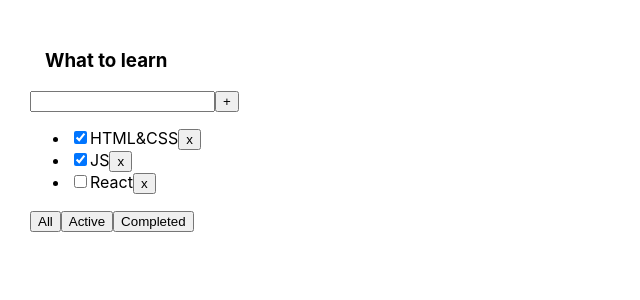
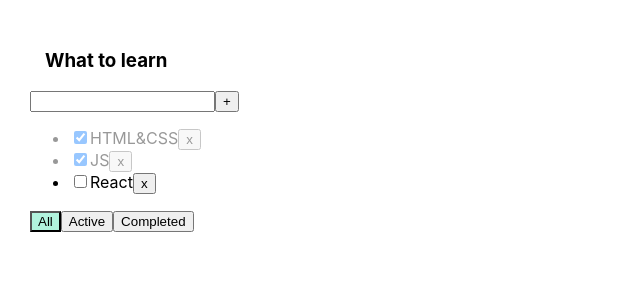
Before and after one commit to Maystrenko-Alex/TodoList, a React (Create React App) app: page / in a window 1280 px wide. Shown: the top 300 px of the page, without its empty margins (0-640 px from the left). Built offline with nearby package versions, Linux system fonts and the light colour scheme.

Commit message:
todolist l-4: conditional rendering, checkbox

```diff
--- a/src/App.css
+++ b/src/App.css
@@ -5,3 +5,12 @@
 .App h3 {
   padding-left: 15px;
 }
+.isDone {
+  opacity: 0.4;
+}
+.activeBtn {
+  background-color: rgb(177, 243, 221);
+}
+.error {
+  border: 2px solid red;
+}
--- a/src/App.tsx
+++ b/src/App.tsx
@@ -14,28 +14,24 @@ function App() {
     { id: v1(), title: "React", isDone: false }
   ])
 
-  // let addTask = (value: string) => {
-  //   let newTask = [...tasks];
-  //   const taskNew = { id: v1(), title: value, isDone: false};
-
-  //   return setTasks(newTask.push(taskNew));
-  // }
-
   let [filter, setFilter] = useState<'all' | 'active' | 'completed'>('all')
 
   const addTask = (newTitle: string) => {
     const newTask = {
-        id: v1(),
-        title: newTitle.trim(),
-        isDone: false
-      }
-      setTasks([newTask, ...tasks])
+      id: v1(),
+      title: newTitle.trim(),
+      isDone: false
     }
+    setTasks([newTask, ...tasks])
+  }
 
   const removeTask = (taskId: string) => {
     setTasks(tasks.filter(t => t.id !== taskId))
   }
 
+  const changeTaskStatus = (taskId: string, isDoneNew: boolean) => {
+    setTasks(tasks.map( t => t.id === taskId ? {...t, isDone: isDoneNew} : t));
+  }
   let tasksForRender = tasks
   if (filter === 'active') {
     tasksForRender = tasksForRender.filter(t => t.isDone === false)
@@ -52,9 +48,11 @@ function App() {
       <Todolist
         title={todoListTitle}
         tasks={tasksForRender}
+        filter={filter}
         addTask={addTask}
         removeTask={removeTask}
         changeFilter={changeFilter}
+        changeTaskStatus={changeTaskStatus}
       />
     </div>
   );
--- a/src/Todolist.tsx
+++ b/src/Todolist.tsx
@@ -4,9 +4,11 @@ import { FilterValuePropsType } from "./App";
 type PropsType = {
   title: string,
   tasks: Array<TaskType>
+  filter: FilterValuePropsType
   removeTask: (id: string) => void
   changeFilter: (filter: FilterValuePropsType) => void
   addTask: (title: string) => void
+  changeTaskStatus: (taskId: string, isDone: boolean) => void
 }
 
 export type TaskType = {
@@ -17,28 +19,51 @@ export type TaskType = {
 
 export const Todolist = (props: PropsType) => {
   const [titleInput, setTitleInput] = useState<string>(''); // state
+  const [error, setError] = useState<true | false>(false); //state
+
   const addTask = () => {
-    props.addTask(titleInput);
+    const trimmedTitleInput = titleInput.trim();
+    if (trimmedTitleInput) {
+      props.addTask(trimmedTitleInput);
+    } else {
+      setError(true);
+    }
     setTitleInput('');
   }
+
   const onKeyPressAdd = (e: KeyboardEvent<HTMLInputElement>) => {
     if (e.key === 'Enter') {
       addTask()
     }
   }
-  const changeTitle = (e: ChangeEvent<HTMLInputElement>) => setTitleInput(e.currentTarget.value);
+
+  const changeTitle = (e: ChangeEvent<HTMLInputElement>) => {
+    setTitleInput(e.currentTarget.value);
+    setError(false);
+  }
+
   const onClickHandler = (e: MouseEvent<HTMLButtonElement>) => addTask();
   const setAllFilterValue = () => props.changeFilter('all');
   const setActiveFilterValue = () => props.changeFilter('active');
   const setCompletedFilterValue = () => props.changeFilter('completed');
+  const getBtnActiveClass = (filter: FilterValuePropsType) => props.filter === filter? 'activeBtn' : '';
 
+  const errorMessage = error
+    ? <div style={{ color: 'red' }}>Title is required!</div>
+    : ''
   const tasksJSX = props.tasks.map(task => {
+    const changeStatus = (e: ChangeEvent<HTMLInputElement>)=> {
+      props.changeTaskStatus(task.id, e.currentTarget.checked)
+    }
+    const removeTask = () => props.removeTask(task.id);
     return (
-      <li key={task.id}>
+      <li key={task.id} className={task.isDone ? 'isDone' : ''}>
         <input
-          type="checkbox"
-          checked={task.isDone} />{task.title}
-        <button onClick={() => props.removeTask(task.id)}>x</button>
+          type='checkbox'
+          checked={task.isDone}
+          onChange={changeStatus}
+          />{task.title}
+        <button onClick={removeTask}>x</button>
       </li>
     );
   })
@@ -50,15 +75,23 @@ export const Todolist = (props: PropsType) => {
         value={titleInput}
         onChange={changeTitle}
         onKeyPress={onKeyPressAdd}
+        className={error ? 'error' : ''}
       ></input>
       <button onClick={onClickHandler}>+</button>
+      {errorMessage}
       <ul>
         {tasksJSX}
       </ul>
       <div>
-        <button onClick={setAllFilterValue}>All</button>
-        <button onClick={setActiveFilterValue}>Active</button>
-        <button onClick={setCompletedFilterValue}>Completed</button>
+        <button
+          className={getBtnActiveClass('all')}
+          onClick={setAllFilterValue}>All</button>
+        <button
+          className={getBtnActiveClass('active')}
+          onClick={setActiveFilterValue}>Active</button>
+        <button
+          className={getBtnActiveClass('completed')}
+          onClick={setCompletedFilterValue}>Completed</button>
       </div>
     </div>
 
```
